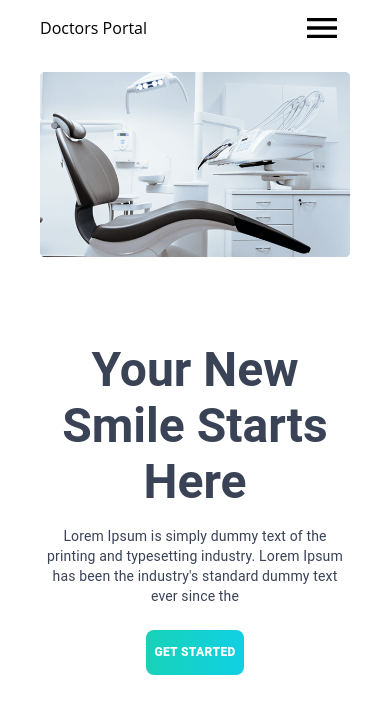
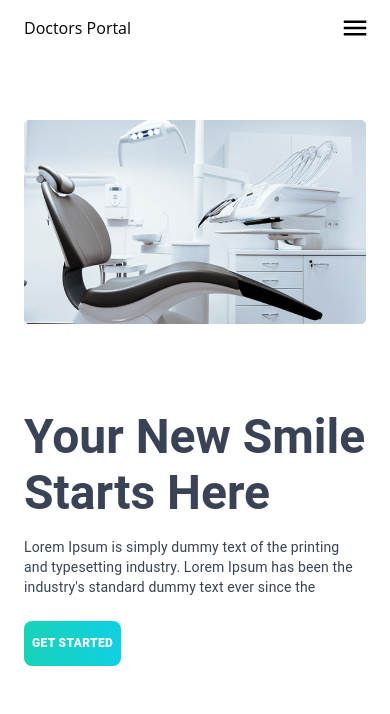
Before and after one commit to Eman-Abukhater/Doctor-s-Portal-Web-App, a React (Vite) app in the folder doctors-portal/: page / in a window 390 px wide. Shown: the top 714 px of the page. Built offline with nearby package versions, Linux system fonts and the light colour scheme.

Commit message:
make the hero section responsive

```diff
--- a/doctors-portal/src/App.jsx
+++ b/doctors-portal/src/App.jsx
@@ -5,7 +5,7 @@ import HeroSection from "./components/HeroSection";
 
 function App() {
   return (
-    <Box sx={{ px: { xs: 2, md: 6 }, fontFamily: "Open Sans, sans-serif" }}>
+    <Box sx={{ px: {  md: 6 }, fontFamily: "Open Sans, sans-serif" }}>
       <Navbar />
       <HeroSection />
     </Box>
--- a/doctors-portal/src/components/HeroSection.jsx
+++ b/doctors-portal/src/components/HeroSection.jsx
@@ -7,9 +7,9 @@ function HeroSection() {
       container
       spacing={10}
       alignItems="center"
-      sx={{ px: { xs: 2, md: 3 }, py: { xs: 2, md: "15%" } }}
+      sx={{ px: { xs: 2, md: 3 }, py: { xs: 8, md: "15%" } }}
     >
-      <Grid item xs={12} sm={6} md={6} lg={6}>
+      <Grid item xs={12} md={6}>
         <Box
           component="img"
           src={chair}
@@ -17,14 +17,7 @@ function HeroSection() {
           sx={{ width: "100%", maxHeight: 400 }}
         />
       </Grid>
-      <Grid
-        item
-        xs={12}
-        sm={6}
-        md={6}
-        lg={6}
-        sx={{ textAlign: { xs: "center", md: "left" } }}
-      >
+      <Grid item xs={12} md={6} sx={{ textAlign: "left" }}>
         <Typography
           variant="h3"
           sx={{ fontWeight: "bold", mb: 2, color: "#3A4256" }}
--- a/doctors-portal/src/components/Navbar.jsx
+++ b/doctors-portal/src/components/Navbar.jsx
@@ -76,11 +76,11 @@ function Navbar() {
           {/* Mobile Menu Icon */}
           <IconButton
             aria-label="menue"
-            edge="start"
+            edge="end"
             onClick={handleDrawerToggle}
             sx={{ display: { md: "none" }, color: "black" }}
           >
-            <MenuIcon sx={{ fontSize: 40, fontWeight: 100 }} />
+            <MenuIcon sx={{ fontSize: 30}} />
           </IconButton>
         </Toolbar>
       </AppBar>
```
